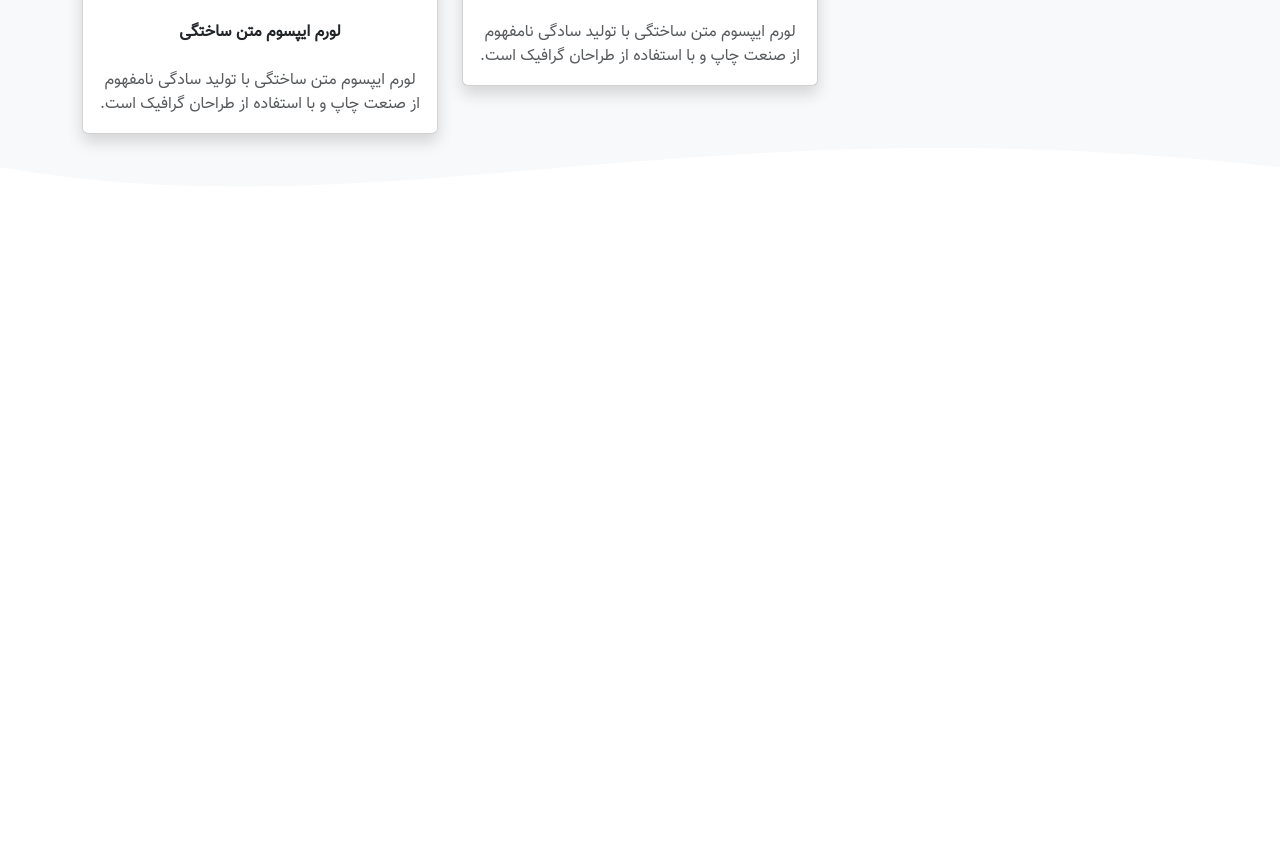
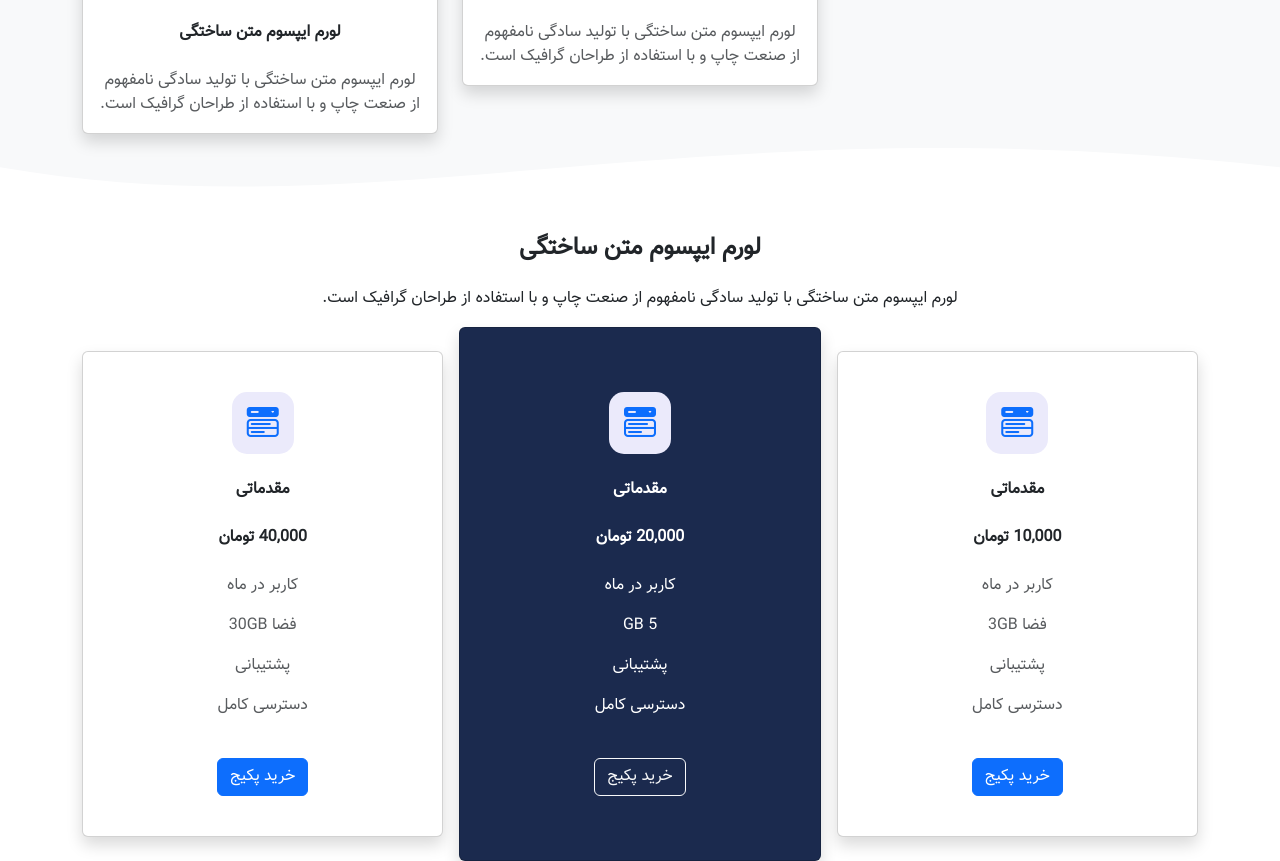
Before and after one commit to Shirari76/bootstrapv5.3-webtemplate-1, a plain HTML site: page index.html in a window 1280 px wide. Shown: the part 959-1820 px from the top of the page. Before the commit the page ends 1193 px from the top, so only its background shows below. Drawn offline with nearby package versions, Linux system fonts and the light colour scheme.

Commit message:
add section 3

```diff
--- a/index.html
+++ b/index.html
@@ -192,6 +192,65 @@
         ></path>
       </svg>
     </div>
+    <!-- section 3 -->
+    <section>
+      <div class="container">
+        <div class="row text-center">
+          <h4 class="fw-bold mb-4">لورم ایپسوم متن ساختگی</h4>
+          <p>
+            لورم ایپسوم متن ساختگی با تولید سادگی نامفهوم از صنعت چاپ و با
+            استفاده از طراحان گرافیک است.
+          </p>
+        </div>
+        <div class="row g-3 align-items-center">
+          <div class="col-md-4">
+            <div class="card shadow text-center py-4">
+              <div class="card-body">
+                <i class="bi bi-menu-button-wide-fill icon fs-2 mb-4"></i>
+                <p class="card-title fw-bold mb-4">مقدماتی</p>
+                <p class="card-title fw-bold mb-4">10,000 تومان</p>
+                <p class="card-text text-muted">کاربر در ماه</p>
+                <p class="card-text text-muted">فضا 3GB</p>
+                <p class="card-text text-muted">پشتیبانی</p>
+                <p class="card-text text-muted">دسترسی کامل</p>
+
+                <button class="btn btn-primary mt-4">خرید پکیج</button>
+              </div>
+            </div>
+          </div>
+          <div class="col-md-4">
+            <div class="card shadow text-center card-primary py-5">
+              <div class="card-body">
+                <i class="bi bi-menu-button-wide-fill icon fs-2 mb-4"></i>
+                <p class="card-title fw-bold mb-4">مقدماتی</p>
+                <p class="card-title fw-bold mb-4">20,000 تومان</p>
+                <p class="card-text">کاربر در ماه</p>
+                <p class="card-text">5 GB</p>
+                <p class="card-text">پشتیبانی</p>
+                <p class="card-text">دسترسی کامل</p>
+
+                <button class="btn btn-outline-light mt-4">خرید پکیج</button>
+              </div>
+            </div>
+          </div>
+          <div class="col-md-4">
+            <div class="card shadow text-center py-4">
+              <div class="card-body">
+                <i class="bi bi-menu-button-wide-fill icon fs-2 mb-4"></i>
+                <p class="card-title fw-bold mb-4">مقدماتی</p>
+                <p class="card-title fw-bold mb-4">40,000 تومان</p>
+                <p class="card-text text-muted">کاربر در ماه</p>
+                <p class="card-text text-muted">فضا 30GB</p>
+                <p class="card-text text-muted">پشتیبانی</p>
+                <p class="card-text text-muted">دسترسی کامل</p>
+
+                <button class="btn btn-primary mt-4">خرید پکیج</button>
+              </div>
+            </div>
+          </div>
+        </div>
+      </div>
+    </section>
     <!-- Bootstrap JS -->
     <script
       src="https://cdn.jsdelivr.net/npm/bootstrap@5.3.8/dist/js/bootstrap.bundle.min.js"
--- a/style.css
+++ b/style.css
@@ -19,3 +19,7 @@ body {
   padding: 15px;
   border-radius: 15px;
 }
+.card-primary {
+  background: #1b2a4e;
+  color: white !important;
+}
```
